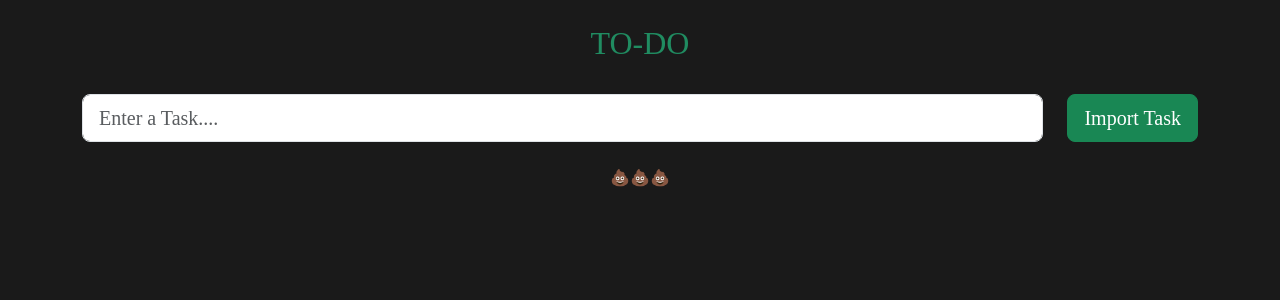
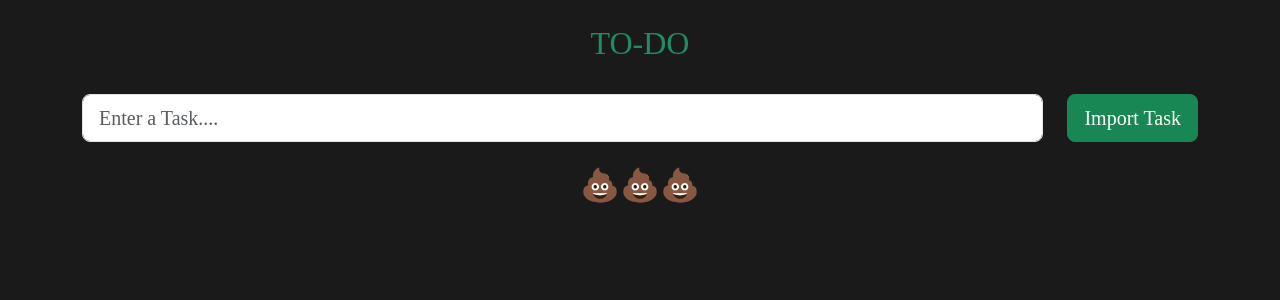
Before and after one commit to SHANGAMESHDK/todo, a React (Vite) app: page / in a window 1280 px wide. Shown: the top 300 px of the page. Built offline with nearby package versions, Linux system fonts and the light colour scheme.

Commit message:
Update App.jsx

```diff
--- a/src/App.jsx
+++ b/src/App.jsx
@@ -102,7 +102,7 @@ function App() {
 
       {/* Task List */}
       {toDo.length === 0 ? (
-        <p>💩💩💩</p>
+        <h2>💩💩💩</h2>
       ) : (
         toDo
           .sort((a, b) => a.id - b.id)
```
